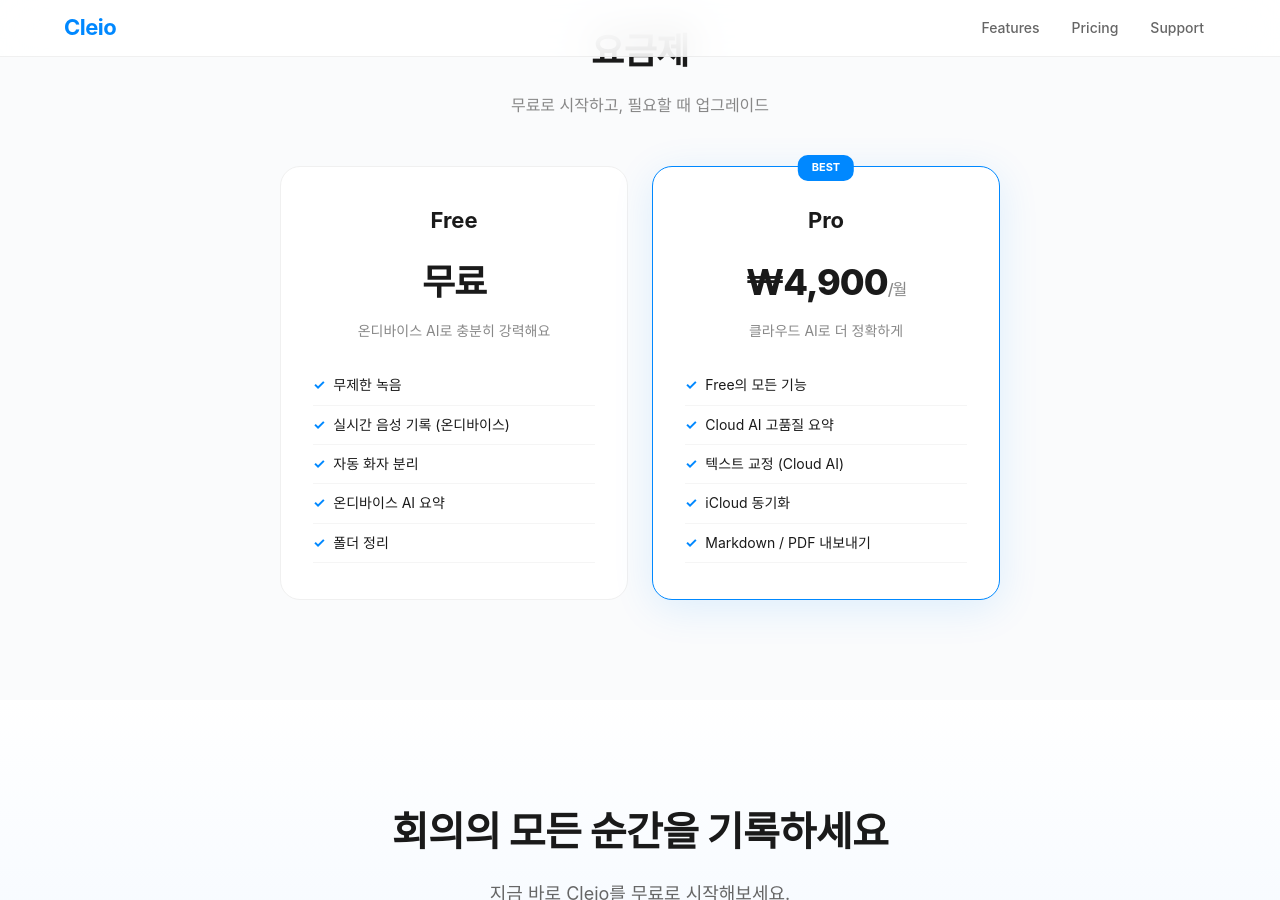
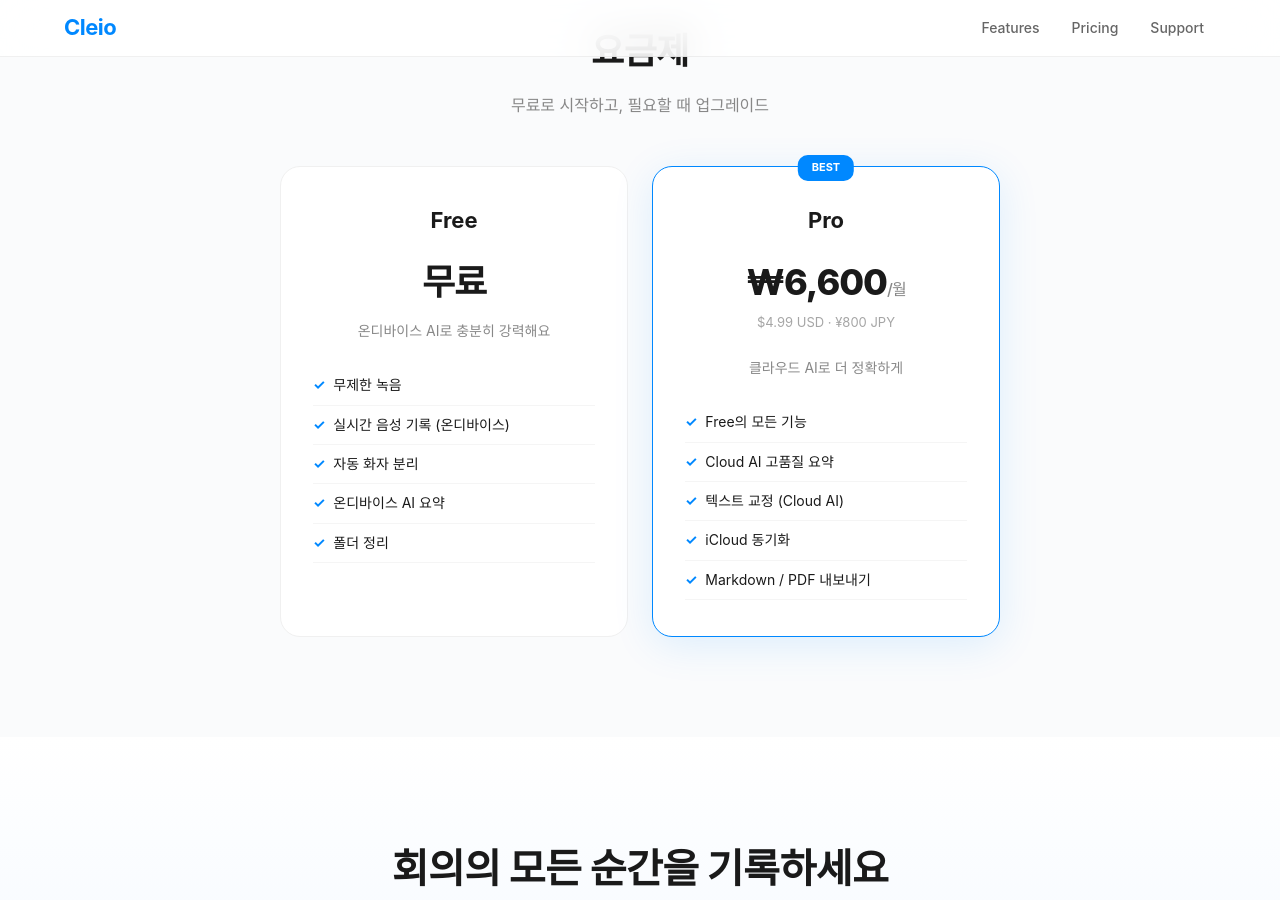
Before and after one commit to CleioApp/cleioapp.github.io, a Jekyll site: the page built from index.md, in a window 1280 px wide and 900 px high, scrolled down 2013 px. Built offline with Jekyll 4.4.1, drawn with Linux system fonts in a browser that asks for light colours; some web fonts are replaced.

Commit message:
fix(pricing): Pro 구독 가격 정정 및 USD/JPY 병기 (#1)
- ₩4,900 → ₩6,600 (실 App Store 요금)
- $4.99 USD / ¥800 JPY 병기

Co-authored-by: nick <kdwara@naver.com>

```diff
--- a/index.md
+++ b/index.md
@@ -114,7 +114,8 @@ permalink: /
     </div>
     <div class="pricing-card featured">
       <h3>Pro</h3>
-      <div class="pricing-price">₩4,900<span>/월</span></div>
+      <div class="pricing-price">₩6,600<span>/월</span></div>
+      <p class="pricing-desc" style="font-size:13px;opacity:0.75;margin-top:-8px;">$4.99 USD · ¥800 JPY</p>
       <p class="pricing-desc">클라우드 AI로 더 정확하게</p>
       <ul class="pricing-features">
         <li>Free의 모든 기능</li>
```
